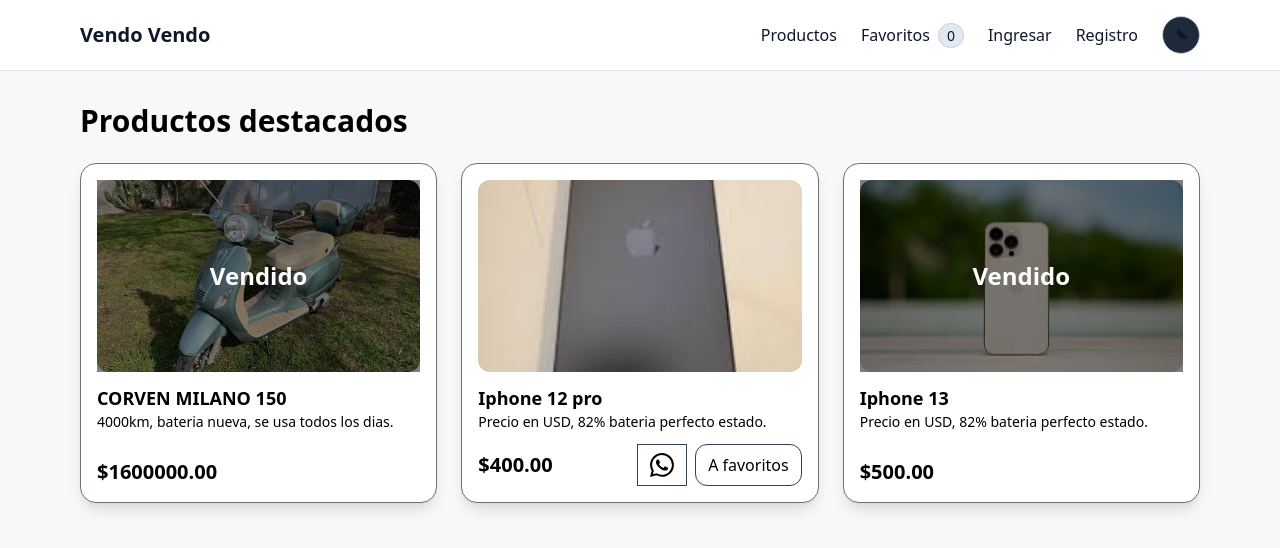
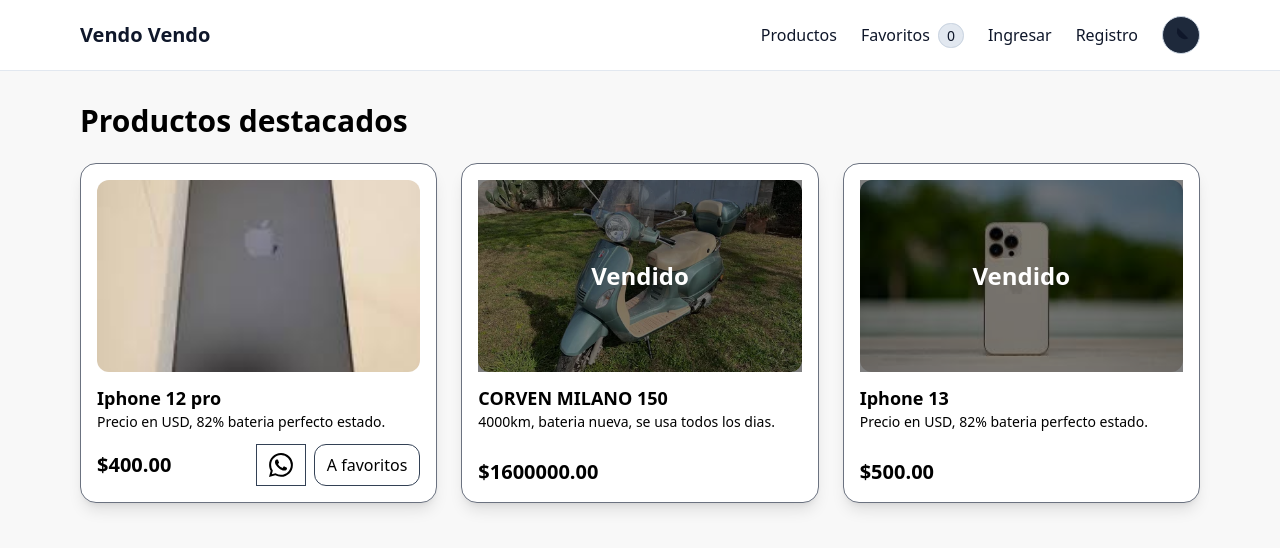
Before and after one commit to guillermodv/ecommerce-next, a Next.js app: page / in a window 1280 px wide. Shown: the top 548 px of the page. Built offline with nearby package versions, Linux system fonts and the light colour scheme.

Commit message:
fix:product order

```diff
--- a/app/page.js
+++ b/app/page.js
@@ -3,11 +3,20 @@
 import { HOME_PAGE } from "./constants/literals";
 
 export default function HomePage() {
+  const sortedProducts = [...products].sort((a, b) => {
+    if (a.status === "available" && b.status !== "available") {
+      return -1;
+    }
+    if (a.status !== "available" && b.status === "available") {
+      return 1;
+    }
+    return 0;
+  });
   return (
     <section>
       <h1 className="text-3xl font-semibold mb-6">{HOME_PAGE.FEATURED_PRODUCTS}</h1>
       <div className="grid gap-6 grid-cols-1 sm:grid-cols-2 lg:grid-cols-3">
-        {products.map((p) => (
+        {sortedProducts.map((p) => (
           <ProductCard key={p.id} product={p} />
         ))}
       </div>
```
